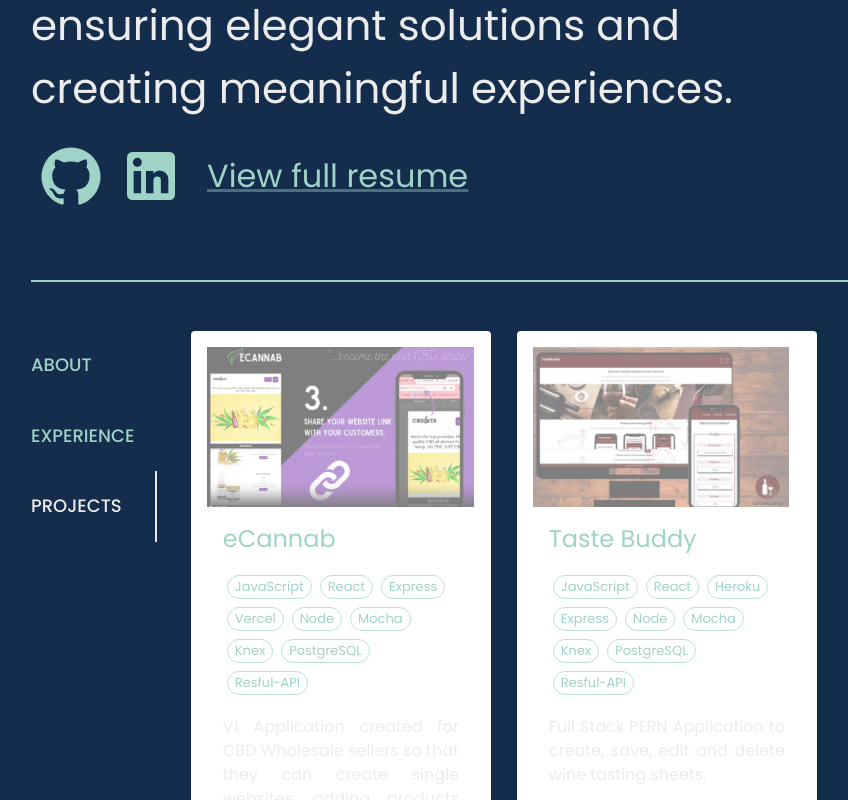
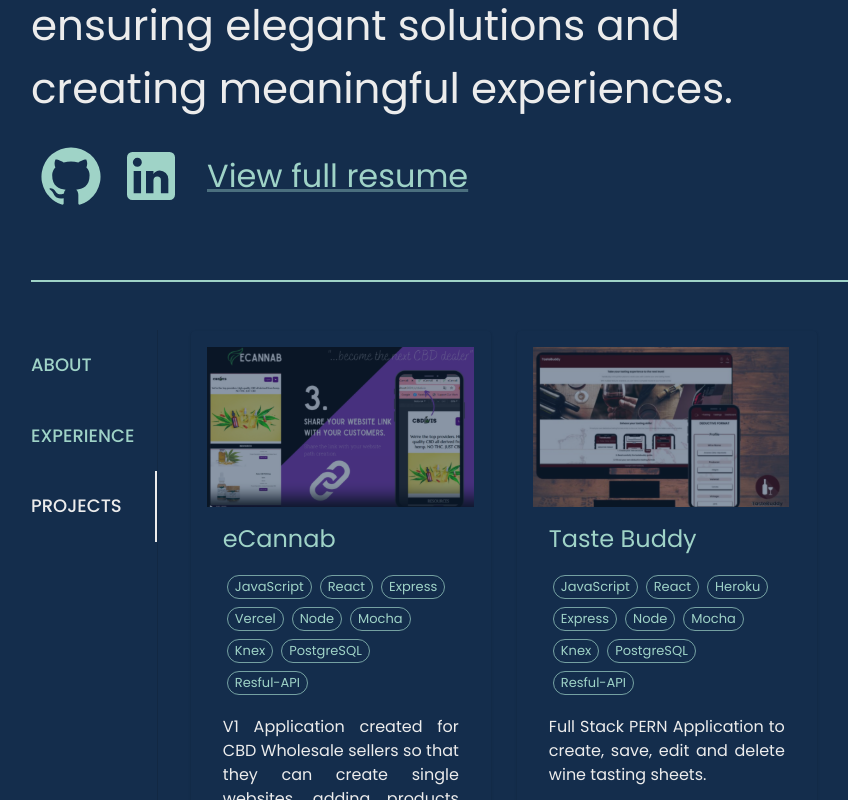
Before and after one commit to mariatorrentedev/portfolio, a React (Vite) app: page / in a window 1280 px wide. Both pictures are taken after a click on the tab "PROJECTS". Shown: the part 307-1107 px from the top of the page, without its empty margins (207-1055 px from the left). Built offline with nearby package versions, Linux system fonts and the light colour scheme; no server answers.

Commit message:
P-11: fix bg card color.

```diff
--- a/src/components/Projects/Projects.tsx
+++ b/src/components/Projects/Projects.tsx
@@ -15,7 +15,7 @@ import { PROJECTS } from "../../constants";
 import { styled } from "@mui/system";
 
 const StyledCard = styled(Card)(({ theme }) => ({
-  backgroundColor: "primary",
+  backgroundColor: theme.palette.primary.main,
   color: "info.main",
   padding: 16,
   flexGrow: 1,
```
